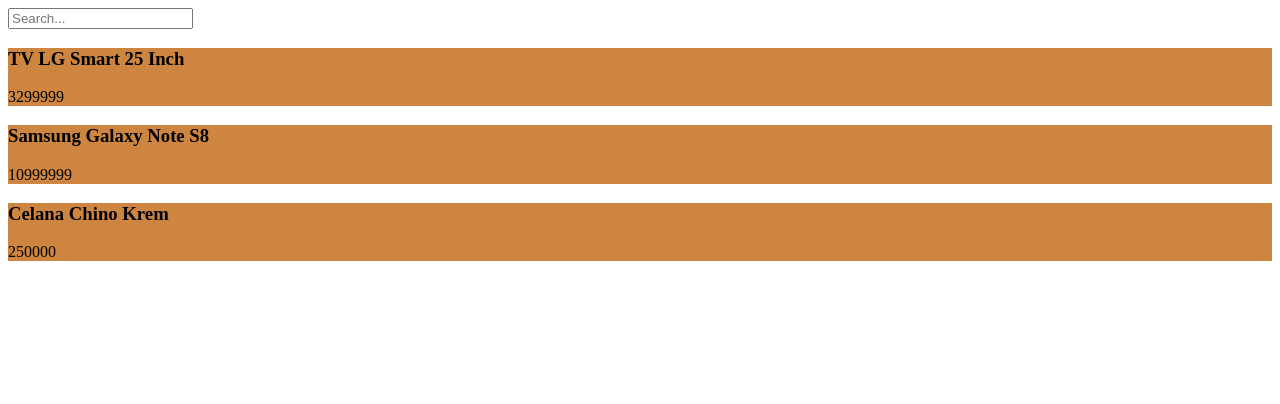
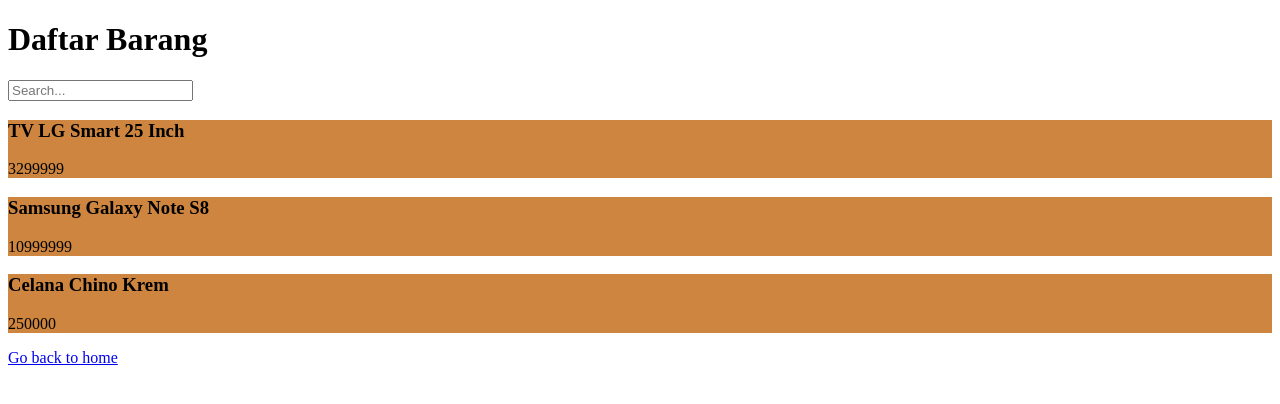
Before and after one commit to bhirmbani/how-to-react, a React app in the folder src/: page /item in a window 1280 px wide. Shown: the top 404 px of the page. Built offline with nearby package versions, Linux system fonts and the light colour scheme.

Commit message:
adding url params

```diff
--- a/src/App.jsx
+++ b/src/App.jsx
@@ -2,17 +2,26 @@
 
 import React from "react";
 import { BrowserRouter, Route, Switch } from "react-router-dom";
+// import type { Match } from "react-router-dom";
 
 import LandingPage from "./components/LandingPage/landingPage";
 import ItemPage from "./components/ItemPage/itemPage";
 import PageNotFound from "./components/PageNotFound/pageNotFound";
+import ItemDetails from "./components/ItemDetails/itemDetails";
+import itemIdModule from "./helpers/itemId";
 
 const App = () => (
   <BrowserRouter>
     <div>
       <Switch>
         <Route exact path="/" component={LandingPage} />
-        <Route path="/item" component={ItemPage} />
+        <Route exact path="/item" component={ItemPage} />
+        <Route
+          path="/item/:id"
+          component={props => (
+            <ItemDetails item={itemIdModule(props)} {...props} />
+          )}
+        />
         <Route component={PageNotFound} />
       </Switch>
     </div>
--- /dev/null
+++ b/src/components/ItemCards/itemCards.jsx
@@ -0,0 +1,22 @@
+// @flow
+
+import React from "react";
+import styled from "styled-components";
+
+const Wrapper = styled.div`
+  background-color: peru;
+`;
+
+const ItemCards = (props: {
+  item: {
+    name: string,
+    price: number
+  }
+}) => (
+  <Wrapper>
+    <h3>{props.item.name}</h3>
+    <p>{props.item.price}</p>
+  </Wrapper>
+);
+
+export default ItemCards;
--- a/src/components/ItemDetails/itemDetails.jsx
+++ b/src/components/ItemDetails/itemDetails.jsx
@@ -1,11 +1,6 @@
 // @flow
 
 import React from "react";
-import styled from "styled-components";
-
-const Wrapper = styled.div`
-  background-color: peru;
-`;
 
 const ItemDetails = (props: {
   item: {
@@ -13,10 +8,11 @@ const ItemDetails = (props: {
     price: number
   }
 }) => (
-  <Wrapper>
-    <h3>{props.item.name}</h3>
+  <div>
+    <p><strong>{props.item.name}</strong></p>
     <p>{props.item.price}</p>
-  </Wrapper>
-);
+    {/* <pre><code>{JSON.stringify(props, null, 4)}</code></pre> */}
+  </div>
+)
 
 export default ItemDetails;
--- a/src/components/ItemPage/itemPage.jsx
+++ b/src/components/ItemPage/itemPage.jsx
@@ -1,18 +1,19 @@
 // @flow
 
 import React from "react";
+import { Link } from "react-router-dom";
 
 // import mockData from "../../mock/api.json";
-import ItemDetails from "../ItemDetails/itemDetails";
+import ItemCards from "../ItemCards/itemCards";
 import filterItem from "../modules/filterItem";
 
 type State = {
-  searchInput: string,
-}
+  searchInput: string
+};
 
 class ItemPage extends React.Component<{}, State> {
   state = {
-    searchInput: ''
+    searchInput: ""
   };
 
   handleSearchInput = (e: SyntheticKeyboardEvent<HTMLInputElement>) => {
@@ -22,6 +23,7 @@ class ItemPage extends React.Component<{}, State> {
   render() {
     return (
       <div>
+        <h1>Daftar Barang</h1>
         <input
           onChange={this.handleSearchInput}
           value={this.state.searchInput}
@@ -29,8 +31,11 @@ class ItemPage extends React.Component<{}, State> {
           placeholder="Search..."
         />
         {filterItem(this.state.searchInput).map(item => (
-          <ItemDetails key={item.id} item={item} />
+          <ItemCards key={item.id} item={item} />
         ))}
+        <Link to="/" href="/">
+          Go back to home
+        </Link>
       </div>
     );
   }
--- a/src/components/LandingPage/landingPage.jsx
+++ b/src/components/LandingPage/landingPage.jsx
@@ -5,8 +5,8 @@ import { Link } from 'react-router-dom';
 
 const LandingPage = () => (
   <div>
-    <h1>Daftar Barang</h1>
-    <Link to="/item" href="/item">Go to Item</Link>
+    <h1>Jual Barang</h1>
+    <Link to="/item" href="/item">Go to Item Page</Link>
   </div>
 );
 
--- a/src/components/modules/filterItem.js
+++ b/src/components/modules/filterItem.js
@@ -2,7 +2,7 @@
 
 import mockData from "../../mock/api.json";
 
-const methods = (input: string) => {
+const method = (input: string) => {
   const result = mockData.items.filter(
     item =>
       `${item.name} ${item.price}`.toLowerCase().indexOf(input.toLowerCase()) >=
@@ -11,4 +11,4 @@ const methods = (input: string) => {
   return result;
 };
 
-export default methods;
+export default method;
--- /dev/null
+++ b/src/helpers/itemId.js
@@ -0,0 +1,16 @@
+// @flow
+
+import preload from "../mock/api.json";
+
+const method = (props: {
+  match: {
+    params: { id: string }
+  }
+}) => {
+  const result = preload.items.find(
+    item => Number(props.match.params.id) === item.id
+  );
+  return result;
+};
+
+export default method;
```
Also changed, not shown: 2 other files (tests, documents, lock files or other folders).
